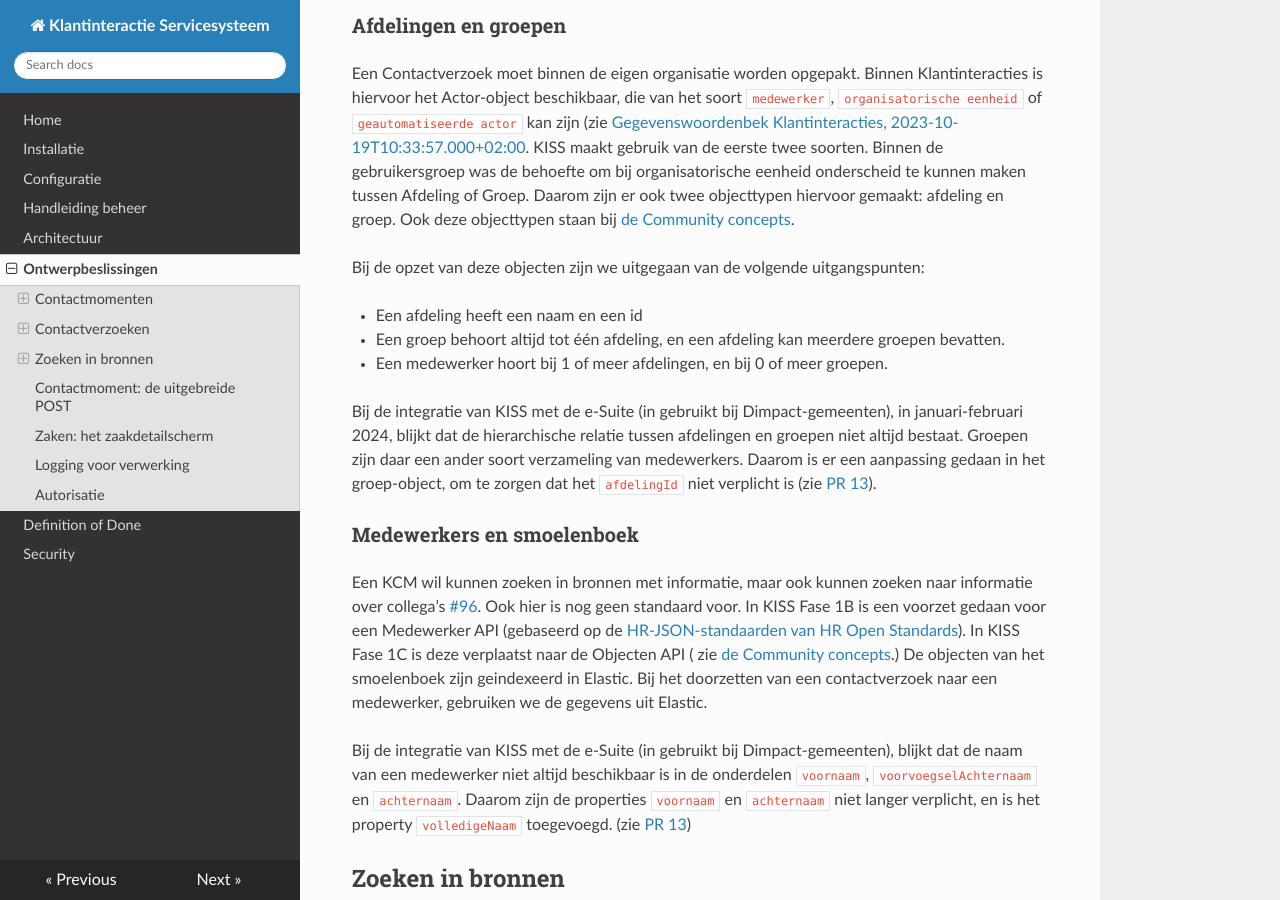
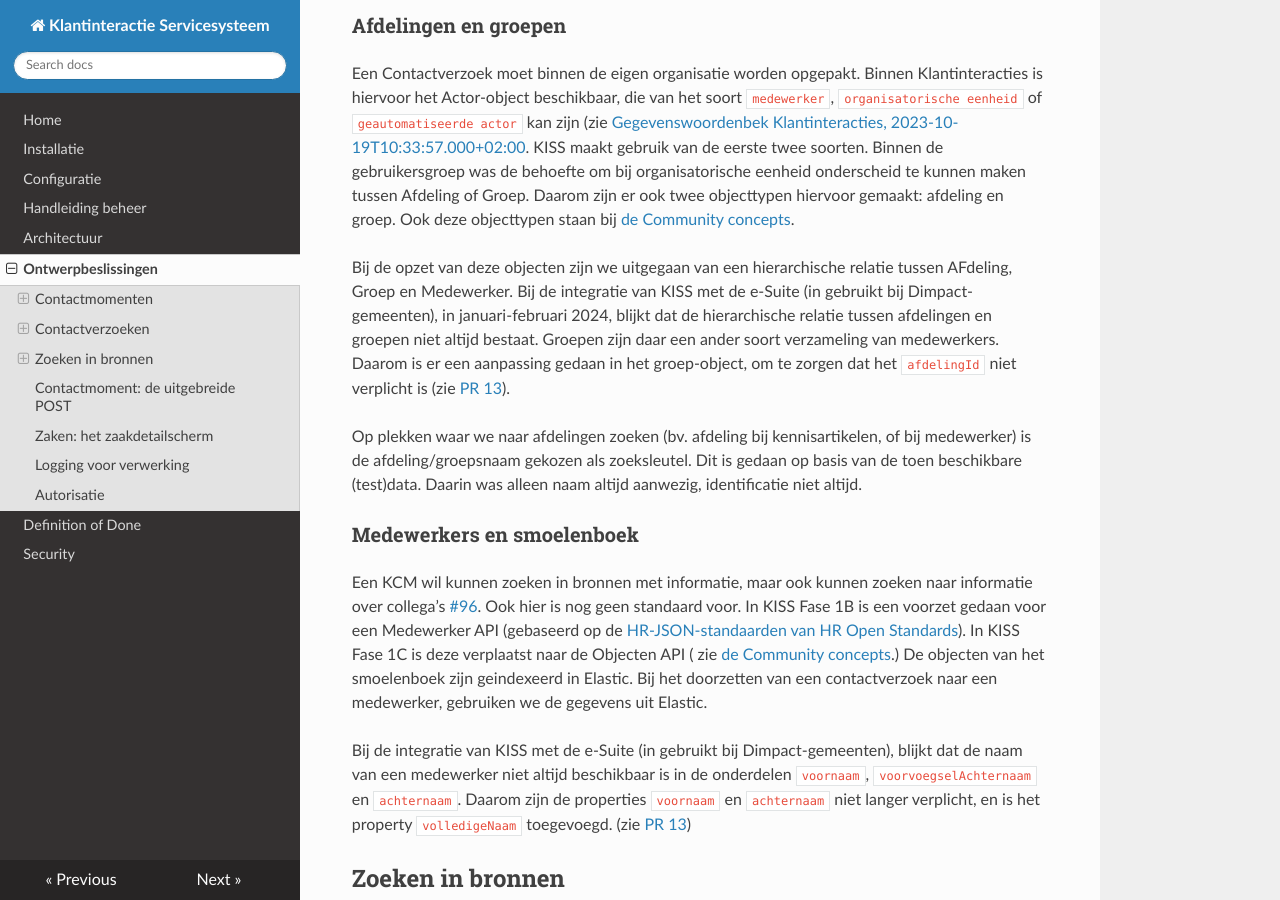
Before and after one commit to Klantinteractie-Servicesysteem/.github, an MkDocs documentation site: the page built from docs/DECISION-RECORD.md, in a window 1280 px wide and 900 px high, scrolled down 1746 px. Built offline with MkDocs 1.6.1, drawn with Linux system fonts in a browser that asks for light colours; nearby versions of some CDN libraries.

Commit message:
Update DECISION-RECORD.md
Toegevoegd waarom we afdelingen en groepen zoeken op naam en niet op identificatie.

```diff
--- a/docs/DECISION-RECORD.md
+++ b/docs/DECISION-RECORD.md
@@ -29,13 +29,9 @@
 ### Afdelingen en groepen
 Een Contactverzoek moet binnen de eigen organisatie worden opgepakt. Binnen Klantinteracties is hiervoor het Actor-object beschikbaar, die van het soort `medewerker`, `organisatorische eenheid` of `geautomatiseerde actor` kan zijn (zie [Gegevenswoordenbek Klantinteracties, 2023-10-19T10:33:57.000+02:00](https://vng-realisatie.github.io/klantinteracties/informatiemodel/gegevenswoordenboek). KISS maakt gebruik van de eerste twee soorten. Binnen de gebruikersgroep was de behoefte om bij organisatorische eenheid onderscheid te kunnen maken tussen Afdeling of Groep. Daarom zijn er ook twee objecttypen hiervoor gemaakt: afdeling en groep. Ook deze objecttypen staan bij [de Community concepts](https://github.com/open-objecten/objecttypes/tree/main/community-concepts).
 
-Bij de opzet van deze objecten zijn we uitgegaan van de volgende uitgangspunten:
+Bij de opzet van deze objecten zijn we uitgegaan van een hierarchische relatie tussen AFdeling, Groep en Medewerker. Bij de integratie van KISS met de e-Suite (in gebruikt bij Dimpact-gemeenten), in januari-februari 2024, blijkt dat de hierarchische relatie tussen afdelingen en groepen niet altijd bestaat. Groepen zijn daar een ander soort verzameling van medewerkers. Daarom is er een aanpassing gedaan in het groep-object, om te zorgen dat het `afdelingId` niet verplicht is (zie [PR 13](https://github.com/open-objecten/objecttypes/pull/13)).
 
-- Een afdeling heeft een naam en een id
-- Een groep behoort altijd tot één afdeling, en een afdeling kan meerdere groepen bevatten.
-- Een medewerker hoort bij 1 of meer afdelingen, en bij 0 of meer groepen.
-
-Bij de integratie van KISS met de e-Suite (in gebruikt bij Dimpact-gemeenten), in januari-februari 2024, blijkt dat de hierarchische relatie tussen afdelingen en groepen niet altijd bestaat. Groepen zijn daar een ander soort verzameling van medewerkers. Daarom is er een aanpassing gedaan in het groep-object, om te zorgen dat het `afdelingId` niet verplicht is (zie [PR 13](https://github.com/open-objecten/objecttypes/pull/13)).
+Op plekken waar we naar afdelingen zoeken (bv. afdeling bij kennisartikelen, of bij medewerker) is de afdeling/groepsnaam gekozen als zoeksleutel. Dit is gedaan op basis van de toen beschikbare (test)data. Daarin was alleen naam altijd aanwezig, identificatie niet altijd.
 
 
 ### Medewerkers en smoelenboek
```
